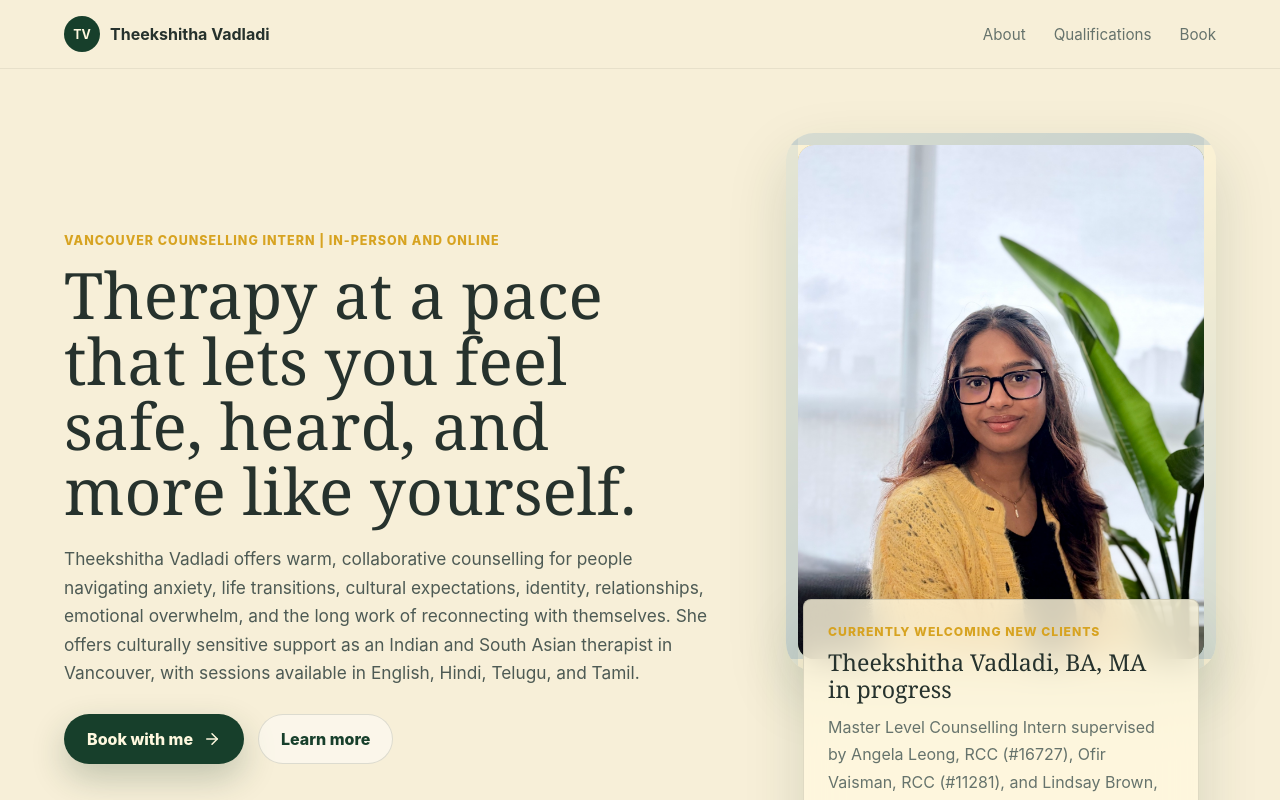
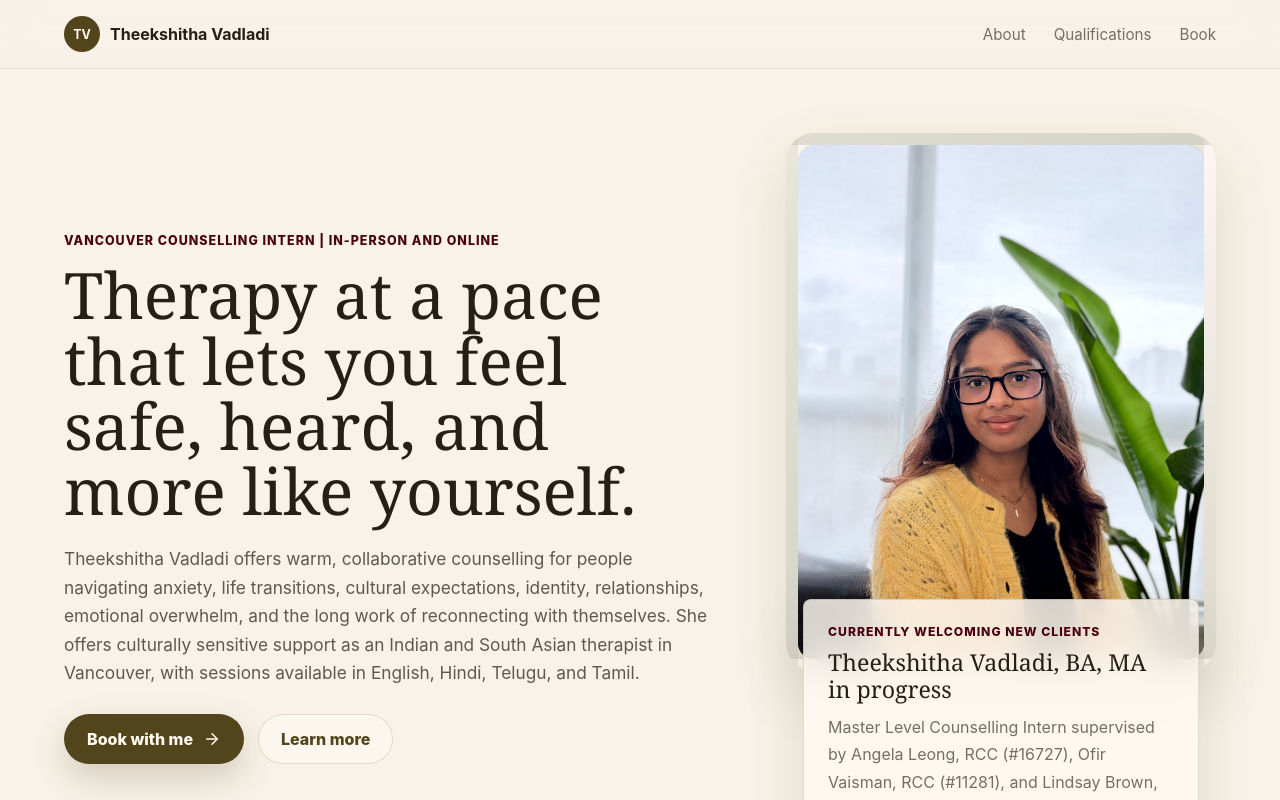
Before and after one commit to yajasmalhotra/unravel-website, a React (Vite) app: page / in a window 1280 px wide. Shown: the top 800 px of the page. Built offline with nearby package versions, Linux system fonts and the light colour scheme.

Commit message:
Update site color palette

```diff
--- a/index.html
+++ b/index.html
@@ -14,7 +14,7 @@
     />
     <meta name="author" content="Theekshitha Vadladi" />
     <meta name="robots" content="index, follow, max-image-preview:large" />
-    <meta name="theme-color" content="#f7efe6" />
+    <meta name="theme-color" content="#f8f2e8" />
     <meta property="og:type" content="website" />
     <meta property="og:title" content="Theekshitha Vadladi | Indian & South Asian Therapist in Vancouver" />
     <meta
--- a/public/seo-page.css
+++ b/public/seo-page.css
@@ -1,15 +1,15 @@
 :root {
-  color: #26322d;
-  background: #f7efd8;
+  color: #251f14;
+  background: #f8f2e8;
   font-family: Inter, ui-sans-serif, system-ui, -apple-system, BlinkMacSystemFont, "Segoe UI", sans-serif;
-  --ink: #26322d;
-  --muted: #66736c;
-  --paper: #f7efd8;
-  --cream: #fff8df;
-  --forest: #173f2b;
-  --gold: #d7a321;
-  --line: rgba(38, 50, 45, 0.14);
-  --shadow: 0 24px 60px rgba(23, 63, 43, 0.15);
+  --ink: #251f14;
+  --muted: #756f63;
+  --paper: #f8f2e8;
+  --cream: #fffaf2;
+  --forest: #52451b;
+  --gold: #490013;
+  --line: rgba(82, 69, 27, 0.16);
+  --shadow: 0 24px 60px rgba(82, 69, 27, 0.14);
 }
 
 * {
@@ -36,8 +36,8 @@ footer {
   justify-content: space-between;
   gap: 24px;
   padding: 16px clamp(18px, 5vw, 70px);
-  border-bottom: 1px solid rgba(38, 50, 45, 0.08);
-  background: rgba(247, 239, 216, 0.88);
+  border-bottom: 1px solid rgba(82, 69, 27, 0.1);
+  background: rgba(248, 242, 232, 0.9);
 }
 
 .brand {
@@ -55,7 +55,7 @@ footer {
   place-items: center;
   border-radius: 50%;
   background: var(--forest);
-  color: #fff8df;
+  color: #fffaf2;
   font-size: 0.78rem;
 }
 
@@ -134,7 +134,7 @@ li {
   aspect-ratio: 4 / 5;
   border: 12px solid rgba(255, 255, 255, 0.76);
   border-radius: 28px;
-  background: linear-gradient(145deg, #f0c84b, #6f7f45 48%, #173f2b);
+  background: linear-gradient(145deg, #f6d8cc, #8a7d47 48%, #52451b);
   box-shadow: var(--shadow);
 }
 
@@ -163,13 +163,13 @@ li {
 
 .primary {
   background: var(--forest);
-  color: #fff8df;
-  box-shadow: 0 14px 34px rgba(23, 63, 43, 0.24);
+  color: #fffaf2;
+  box-shadow: 0 14px 34px rgba(82, 69, 27, 0.22);
 }
 
 .secondary {
   border: 1px solid var(--line);
-  background: rgba(255, 255, 255, 0.52);
+  background: rgba(255, 250, 242, 0.64);
   color: var(--forest);
 }
 
@@ -178,7 +178,7 @@ li {
 }
 
 .cream {
-  background: #fff8df;
+  background: #fffaf2;
 }
 
 .grid {
@@ -193,12 +193,12 @@ li {
   padding: 24px;
   border: 1px solid var(--line);
   border-radius: 8px;
-  background: rgba(255, 248, 223, 0.82);
+  background: rgba(255, 250, 242, 0.84);
   box-shadow: var(--shadow);
 }
 
 .cream .card {
-  background: rgba(247, 239, 216, 0.62);
+  background: rgba(248, 242, 232, 0.72);
 }
 
 .copy {
--- a/public/templates/index.html
+++ b/public/templates/index.html
@@ -6,8 +6,8 @@
     <title>Theekshitha Vadladi Website Concepts</title>
     <style>
       :root {
-        color: #173f2b;
-        background: #f7efd8;
+        color: #52451b;
+        background: #f8f2e8;
         font-family: Inter, ui-sans-serif, system-ui, -apple-system, BlinkMacSystemFont, "Segoe UI", sans-serif;
       }
       body {
@@ -23,7 +23,7 @@
       }
       p {
         max-width: 680px;
-        color: #526554;
+        color: #5f594d;
         line-height: 1.7;
       }
       .grid {
@@ -35,12 +35,12 @@
       a {
         min-height: 220px;
         padding: 22px;
-        border: 1px solid rgba(23, 63, 43, 0.16);
+        border: 1px solid rgba(82, 69, 27, 0.16);
         border-radius: 8px;
-        background: #fff8df;
+        background: #fffaf2;
         color: inherit;
         text-decoration: none;
-        box-shadow: 0 22px 50px rgba(23, 63, 43, 0.1);
+        box-shadow: 0 22px 50px rgba(82, 69, 27, 0.1);
       }
       a:hover {
         transform: translateY(-2px);
@@ -48,7 +48,7 @@
       span {
         display: block;
         margin-bottom: 18px;
-        color: #d7a321;
+        color: #490013;
         font-size: 0.78rem;
         font-weight: 800;
         text-transform: uppercase;
--- a/src/styles.css
+++ b/src/styles.css
@@ -1,22 +1,22 @@
 :root {
-  color: #26322d;
-  background: #f7efd8;
+  color: #251f14;
+  background: #f8f2e8;
   font-family:
     Inter, ui-sans-serif, system-ui, -apple-system, BlinkMacSystemFont, "Segoe UI", sans-serif;
   font-synthesis: none;
   text-rendering: optimizeLegibility;
-  --ink: #26322d;
-  --muted: #66736c;
-  --paper: #f7efd8;
-  --cream: #fff8df;
-  --forest: #173f2b;
-  --forest-soft: #315b3f;
-  --moss: #6f7f45;
-  --yellow: #f0c84b;
-  --gold: #d7a321;
-  --clay: #c58f48;
-  --line: rgba(38, 50, 45, 0.14);
-  --shadow: 0 24px 60px rgba(23, 63, 43, 0.15);
+  --ink: #251f14;
+  --muted: #756f63;
+  --paper: #f8f2e8;
+  --cream: #fffaf2;
+  --forest: #52451b;
+  --forest-soft: #706333;
+  --moss: #8a7d47;
+  --yellow: #f6d8cc;
+  --gold: #490013;
+  --clay: #490013;
+  --line: rgba(82, 69, 27, 0.16);
+  --shadow: 0 24px 60px rgba(82, 69, 27, 0.14);
 }
 
 * {
@@ -50,8 +50,8 @@ a {
   justify-content: space-between;
   gap: 24px;
   padding: 16px clamp(18px, 5vw, 70px);
-  border-bottom: 1px solid rgba(38, 50, 45, 0.08);
-  background: rgba(247, 239, 216, 0.84);
+  border-bottom: 1px solid rgba(82, 69, 27, 0.1);
+  background: rgba(248, 242, 232, 0.86);
   backdrop-filter: blur(18px);
 }
 
@@ -70,7 +70,7 @@ a {
   place-items: center;
   border-radius: 50%;
   background: var(--forest);
-  color: #fff8df;
+  color: #fffaf2;
   font-size: 0.78rem;
 }
 
@@ -112,8 +112,8 @@ footer a:hover {
   min-height: 360px;
   content: "";
   background:
-    radial-gradient(circle at 36% 34%, rgba(240, 200, 75, 0.38), transparent 0 32%, transparent 33%),
-    radial-gradient(circle at 68% 62%, rgba(23, 63, 43, 0.22), transparent 0 38%, transparent 39%);
+    radial-gradient(circle at 36% 34%, rgba(246, 216, 204, 0.58), transparent 0 32%, transparent 33%),
+    radial-gradient(circle at 68% 62%, rgba(82, 69, 27, 0.2), transparent 0 38%, transparent 39%);
   filter: blur(42px);
   opacity: 0.75;
   pointer-events: none;
@@ -168,7 +168,7 @@ h3 {
 
 .hero-text {
   max-width: 680px;
-  color: #4d5a54;
+  color: #5f594d;
   font-size: clamp(1.05rem, 1.35vw, 1.24rem);
   line-height: 1.65;
 }
@@ -208,17 +208,17 @@ h3 {
 
 .button.primary {
   background: var(--forest);
-  color: #fff8df;
-  box-shadow: 0 14px 34px rgba(23, 63, 43, 0.24);
+  color: #fffaf2;
+  box-shadow: 0 14px 34px rgba(82, 69, 27, 0.22);
 }
 
 .button.primary:hover {
-  background: #0f2f1f;
+  background: #3f3515;
 }
 
 .button.secondary {
   border-color: var(--line);
-  background: rgba(255, 255, 255, 0.46);
+  background: rgba(255, 250, 242, 0.62);
   color: var(--forest);
 }
 
@@ -237,7 +237,7 @@ h3 {
   overflow: hidden;
   border: 12px solid rgba(255, 255, 255, 0.76);
   border-radius: 28px;
-  background: linear-gradient(145deg, #f0c84b, #6f7f45 48%, #173f2b);
+  background: linear-gradient(145deg, #f6d8cc, #8a7d47 48%, #52451b);
   box-shadow: var(--shadow);
 }
 
@@ -252,7 +252,7 @@ h3 {
   inset: 0;
   display: grid;
   place-items: center;
-  color: rgba(255, 248, 223, 0.9);
+  color: rgba(255, 250, 242, 0.9);
   font-family: Georgia, "Times New Roman", serif;
   font-size: clamp(5rem, 10vw, 9rem);
 }
@@ -262,7 +262,7 @@ h3 {
 .booking-card,
 .location-card {
   border: 1px solid var(--line);
-  background: rgba(255, 248, 223, 0.82);
+  background: rgba(255, 250, 242, 0.84);
   box-shadow: var(--shadow);
 }
 
@@ -341,7 +341,7 @@ footer {
   display: grid;
   grid-template-columns: minmax(240px, 0.82fr) minmax(0, 1fr);
   gap: clamp(28px, 6vw, 88px);
-  background: #fff8df;
+  background: #fffaf2;
 }
 
 .section-kicker {
@@ -369,7 +369,7 @@ footer {
 
 .qualifications {
   background:
-    linear-gradient(180deg, rgba(240, 200, 75, 0.18), rgba(247, 239, 216, 0.95)),
+    linear-gradient(180deg, rgba(246, 216, 204, 0.32), rgba(248, 242, 232, 0.96)),
     var(--paper);
 }
 
@@ -384,7 +384,7 @@ footer {
 
 .service-paths {
   padding-top: clamp(52px, 8vw, 96px);
-  background: #f7efd8;
+  background: #f8f2e8;
 }
 
 .service-grid {
@@ -396,7 +396,7 @@ footer {
   padding: 24px;
   border: 1px solid var(--line);
   border-radius: 8px;
-  background: rgba(255, 248, 223, 0.82);
+  background: rgba(255, 250, 242, 0.84);
   box-shadow: var(--shadow);
 }
 
@@ -442,7 +442,7 @@ footer {
 }
 
 .book-section {
-  background: #f7efd8;
+  background: #f8f2e8;
 }
 
 .booking-grid {
@@ -484,9 +484,9 @@ footer {
   max-width: 100%;
   margin: 2px 0 16px;
   padding: 8px 12px;
-  border: 1px solid rgba(215, 163, 33, 0.34);
+  border: 1px solid rgba(73, 0, 19, 0.2);
   border-radius: 999px;
-  background: rgba(240, 200, 75, 0.22);
+  background: rgba(246, 216, 204, 0.72);
   color: var(--forest);
   font-size: 0.86rem;
   font-weight: 850;
@@ -500,7 +500,7 @@ footer {
   margin-bottom: 28px;
   place-items: center;
   border-radius: 50%;
-  background: rgba(240, 200, 75, 0.24);
+  background: rgba(246, 216, 204, 0.64);
   color: var(--forest);
 }
 
@@ -511,7 +511,7 @@ footer {
 
 .location-section {
   padding-top: 0;
-  background: #f7efd8;
+  background: #f8f2e8;
 }
 
 .location-card {
@@ -533,7 +533,7 @@ footer {
   gap: 22px;
   padding: 30px clamp(18px, 5vw, 70px);
   border-top: 1px solid var(--line);
-  background: #fff8df;
+  background: #fffaf2;
   font-size: 0.95rem;
 }
 
```
Also changed, not shown: public/favicon.svg, public/og-image.svg.
